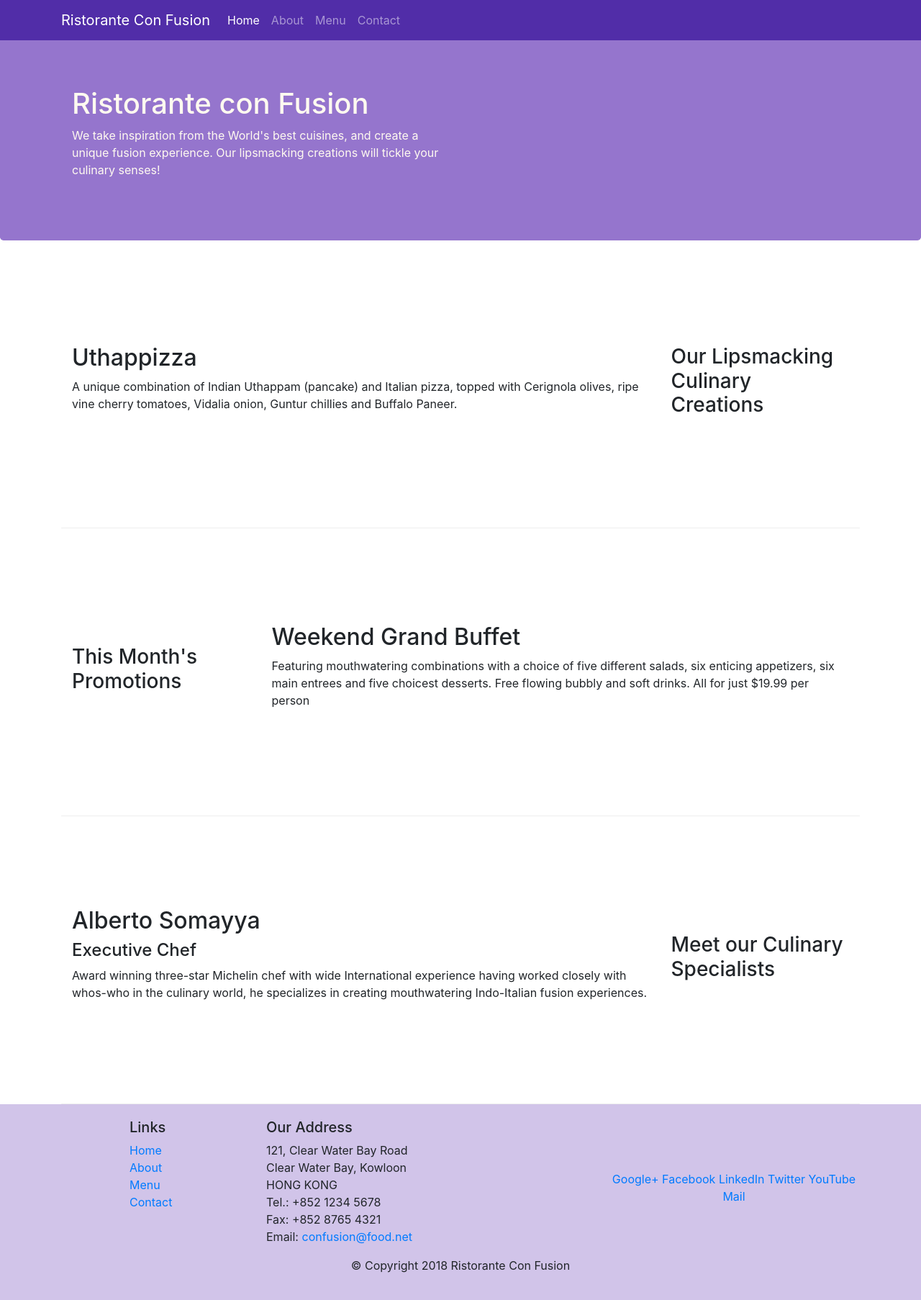
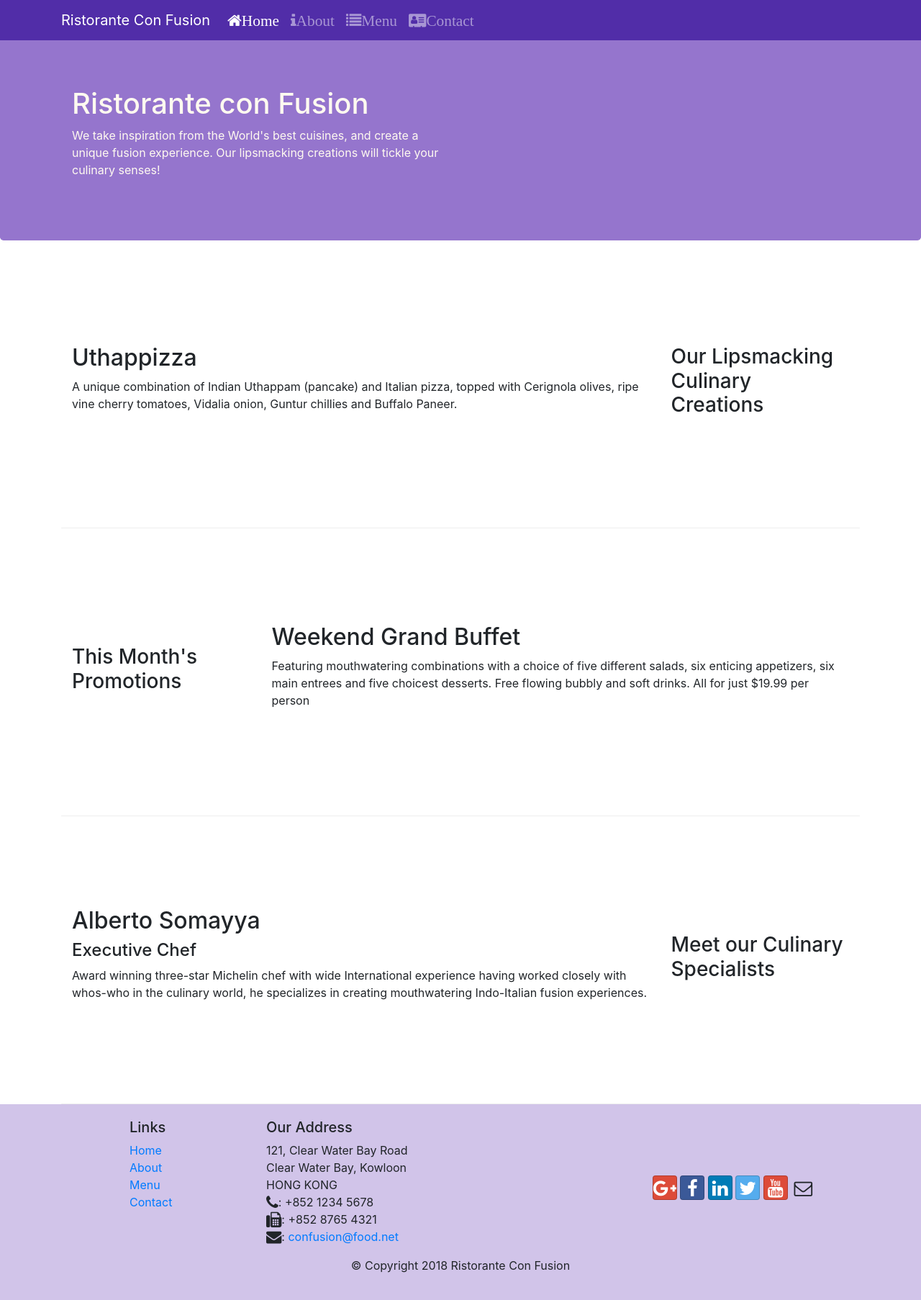
Before and after one commit to MeriDK/BootstrapCourse, a website: page index.html in a window 1280 px wide. Shown: the whole page at 72% size. Drawn offline with nearby package versions, Linux system fonts and the light colour scheme.

Commit message:
icon fonts added

```diff
--- a/index.html
+++ b/index.html
@@ -7,6 +7,8 @@
     <meta http-equiv="x-ua-compatible" content="ie=edge">
 
     <link rel="stylesheet" href="node_modules/bootstrap/dist/css/bootstrap.min.css">
+    <link rel="stylesheet" href="node_modules/font-awesome/css/font-awesome.min.css">
+    <link rel="stylesheet" href="node_modules/bootstrap-social/bootstrap-social.css">
     <link rel="stylesheet" href="css/styles.css">
 
     <title>Ristorante Con Fusion</title>
@@ -21,10 +23,26 @@
             <a class="navbar-brand" href="#">Ristorante Con Fusion</a>
             <div class="collapse navbar-collapse" id="Navbar">
                 <ul class="navbar-nav mr-auto">
-                    <li class="nav-item active"><a class="nav-link" href="#">Home</a></li>
-                    <li class="nav-item"><a class="nav-link" href="./aboutus.html">About</a></li>
-                    <li class="nav-item"><a class="nav-link" href="#">Menu</a></li>
-                    <li class="nav-item"><a class="nav-link" href="#">Contact</a></li>
+                    <li class="nav-item active">
+                        <a class="nav-link" href="#">
+                            <span class="fa fa-home fa-lg">Home</span>
+                        </a>
+                    </li>
+                    <li class="nav-item">
+                        <a class="nav-link" href="./aboutus.html">
+                            <span class="fa fa-info fa-lg">About</span>
+                        </a>
+                    </li>
+                    <li class="nav-item">
+                        <a class="nav-link" href="#">
+                            <span class="fa fa-list fa-lg">Menu</span>
+                        </a>
+                    </li>
+                    <li class="nav-item">
+                        <a class="nav-link" href="#">
+                            <span class="fa fa-address-card fa-lg">Contact</span>
+                        </a>
+                    </li>
                 </ul>
             </div>
         </div>
@@ -94,19 +112,19 @@
 		              121, Clear Water Bay Road<br>
 		              Clear Water Bay, Kowloon<br>
 		              HONG KONG<br>
-		              Tel.: +852 1234 5678<br>
-		              Fax: +852 8765 4321<br>
-		              Email: <a href="mailto:confusion@food.net">confusion@food.net</a>
-		           </address>
+		              <i class="fa fa-phone fa-lg"></i>: +852 1234 5678<br>
+		              <i class="fa fa-fax fa-lg"></i>: +852 8765 4321<br>
+		              <i class="fa fa-envelope fa-lg"></i>: <a href="mailto:confusion@food.net">confusion@food.net</a>
+                    </address>
                 </div>
                 <div class="col-12 col-sm-4 align-self-center">
                     <div class="text-center">
-                        <a href="http://google.com/+">Google+</a>
-                        <a href="http://www.facebook.com/profile.php?id=">Facebook</a>
-                        <a href="http://www.linkedin.com/in/">LinkedIn</a>
-                        <a href="http://twitter.com/">Twitter</a>
-                        <a href="http://youtube.com/">YouTube</a>
-                        <a href="mailto:">Mail</a>
+                        <a class="btn btn-social-icon btn-google" href="http://google.com/+"><i class="fa fa-google-plus fa-lg"></i></a>
+                        <a class="btn btn-social-icon btn-facebook" href="http://www.facebook.com/profile.php?id="><i class="fa fa-facebook fa-lg"></i></a>
+                        <a class="btn btn-social-icon btn-linkedin" href="http://www.linkedin.com/in/"><i class="fa fa-linkedin fa-lg"></i></a>
+                        <a class="btn btn-social-icon btn-twitter" href="http://twitter.com/"><i class="fa fa-twitter fa-lg"></i></a>
+                        <a class="btn btn-social-icon btn-google" href="http://youtube.com/"><i class="fa fa-youtube fa-lg"></i></a>
+                        <a class="btn btn-social-icon" href="mailto:"><i class="fa fa-envelope-o fa-lg"></i></a>
                     </div>
                 </div>
            </div>
--- a/package.json
+++ b/package.json
@@ -23,6 +23,8 @@
   },
   "dependencies": {
     "bootstrap": "^4.5.0",
+    "bootstrap-social": "^5.1.1",
+    "font-awesome": "^4.7.0",
     "jquery": "^3.5.1",
     "popper.js": "^1.16.1"
   }
```
Also changed, not shown: aboutus.html (+31 -13 lines), 1 other file.
